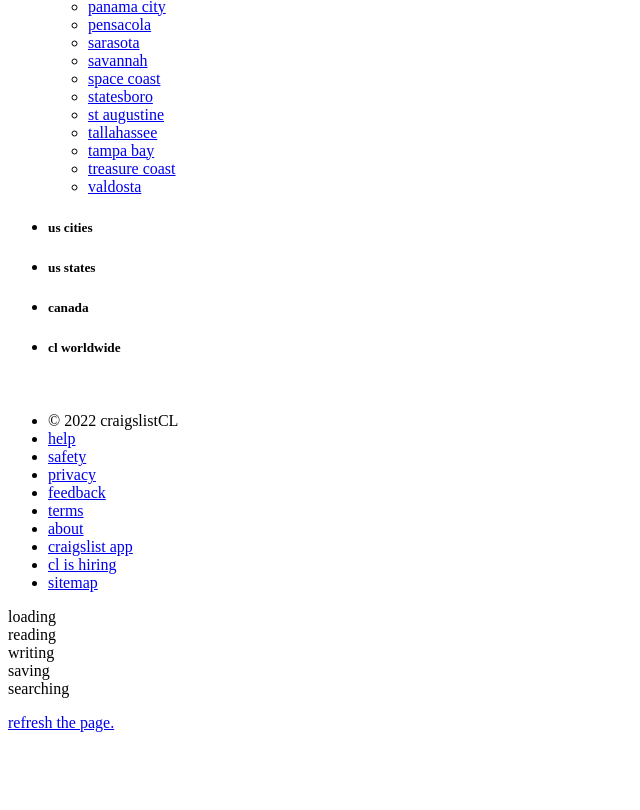
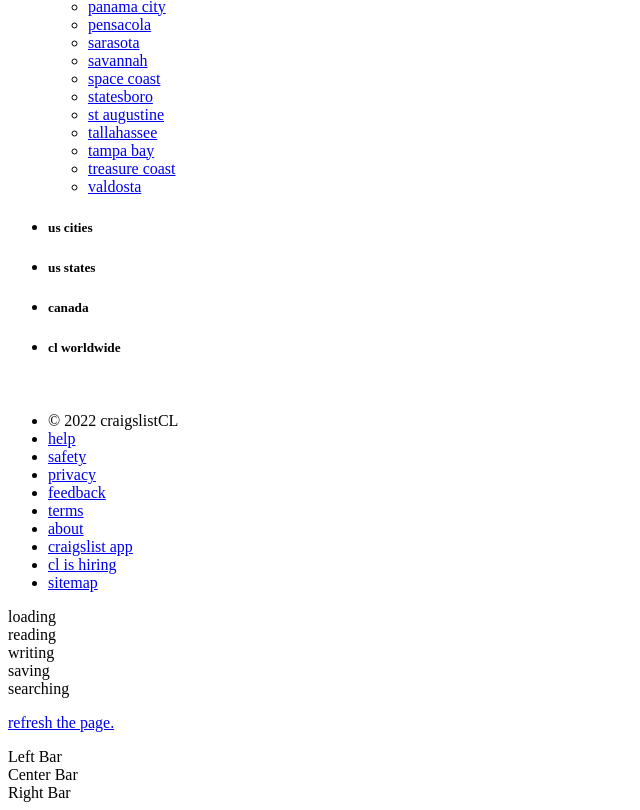
Before and after one commit to haroldjean01/copy-website, a plain HTML site: page index.html in a window 1280 px wide. Shown: the part 6064-6874 px from the top of the page, without its empty margins (0-640 px from the left). Before the commit the page ends 6812 px from the top, so only its background shows below. Drawn offline with Linux system fonts and the light colour scheme.

```diff
--- a/index.html
+++ b/index.html
@@ -2245,5 +2245,8 @@
             aria-relevant="additions"
             class="ui-helper-hidden-accessible"
         ></span>
+        <section id="left-bar">Left Bar</section>
+        <section id="center-bar">Center Bar</section>
+        <section id="right-bar">Right Bar</section>
     </body>
 </html>
```
